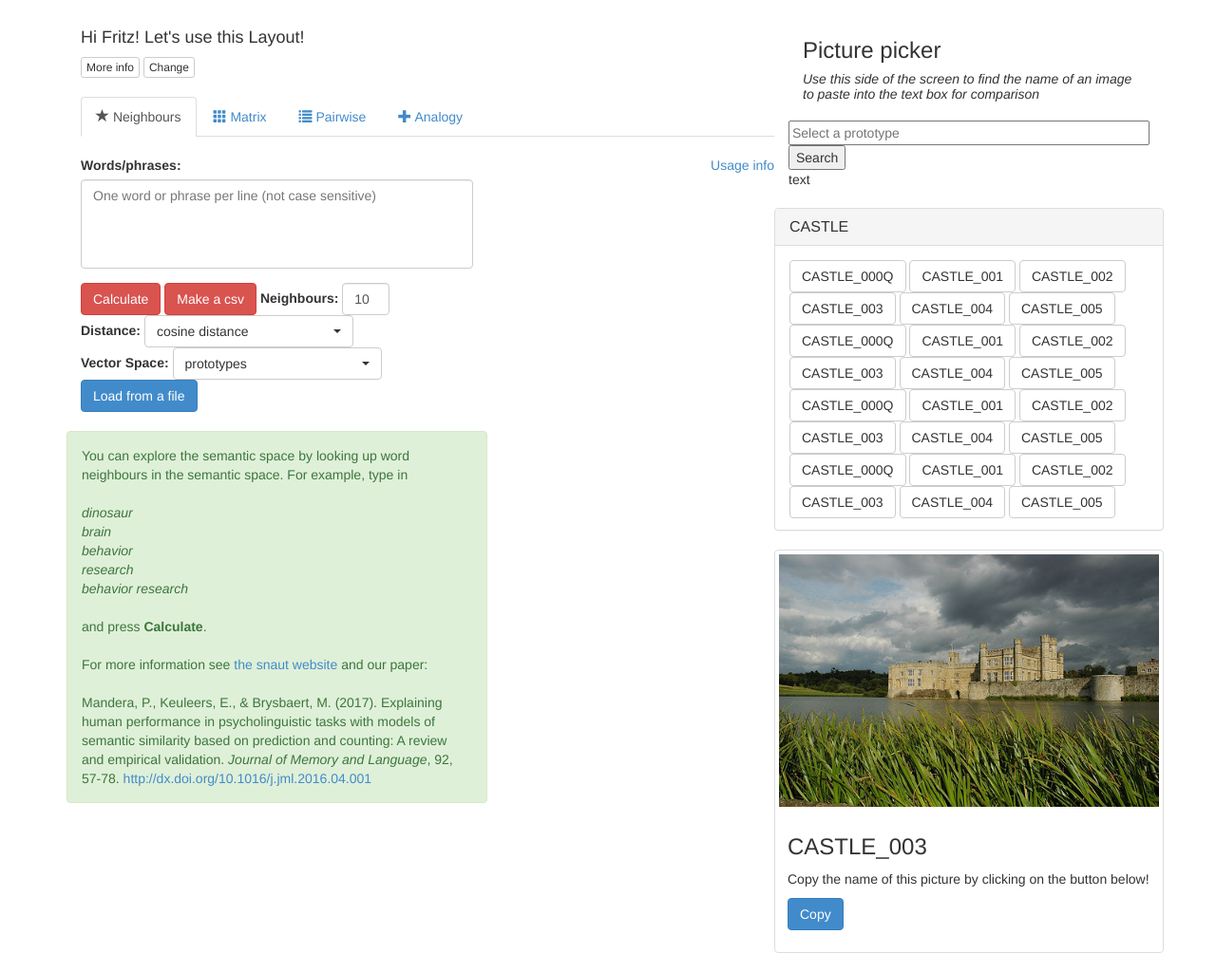
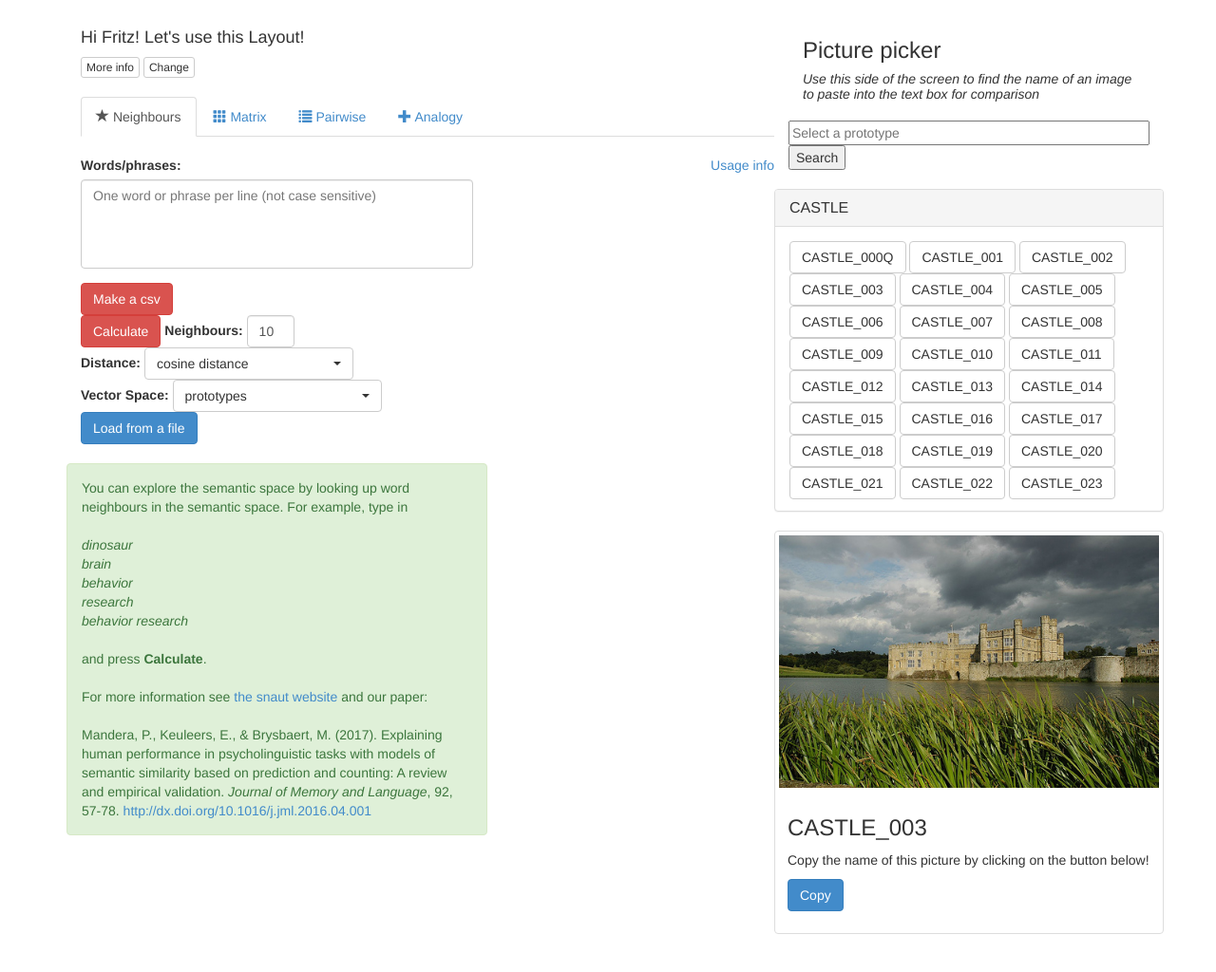
Before and after one commit to porcelluscavia/vectors-webtool, a Python web app: template snaut-english/templates/index.html in a window 1280 px wide. Shown: the part 52-1076 px from the top of the page at 95% size. After the commit the page ends 1036 px from the top, so only its background shows below. Run offline with Jinja, Linux system fonts and the light colour scheme; the template is opened without the code that fills it, so the values that code supplies are empty; some libraries are stand-ins or nearby versions.

Commit message:
dynamic button changes, work on csv maker

```diff
--- a/snaut-english/templates/index.html
+++ b/snaut-english/templates/index.html
@@ -80,13 +80,15 @@
 		    <label for="explore-single-input">Words/phrases:</label>
 		    <textarea id="explore-single-input" placeholder="One word or phrase per line (not case sensitive)" class="form-control no-resize" rows="4"></textarea>
 		  </div>
+						  <form action='/similar-csv/' method="POST" id="csv-form">
+		      <button class="btn btn-danger" type="submit" id="explore-csv-go" value="csv">Make a csv</button>
+		    </form>
+
 		  <div class="form-inline">
 		    <div class="form-group">
 		      <button class="btn btn-danger" type="button" id="explore-single-go" value="calculate">Calculate</button>
 		    </div>
-			  <div class="form-group">
-		      <button class="btn btn-danger" type="button" id="explore-csv-go" onclick = "", value="csv">Make a csv</button>
-		    </div>
+
 		    <div class="form-group">
 		      <label for="explore-number">Neighbours:</label>
 		      <input type="text" id="explore-number" value="10" class="form-control small-input">
@@ -323,54 +325,44 @@
 </div>
 
 
-<!--<div class='result'></div>-->
-<!--<button id="follow" onclick="ajax_follow()">Add</button>-->
-<p id="response" name="response">text</p>
-
-				  <!-- /input-group -->
-				  				      <!--<div class="bs-example">-->
-		<!--<h2>Type your favorite car name</h2>-->
-        <!--<input type="text" class="typeahead tt-query" autocomplete="off" spellcheck="false">-->
-    <!--</div>-->
-
 				  <div class="row top-buffer">
 					  <div class="panel-group" id="accordion" role="tablist" aria-multiselectable="true">
 <div class="hi">
   <div class="panel panel-default">
     <div class="panel-heading" role="tab" id="headingOne">
-      <h4 class="panel-title">
-        <a role="button" data-toggle="collapse" data-parent="#accordion" href="#collapseOne" aria-expanded="false" aria-controls="collapseOne">
+      <h4 class="panel-title" >
+        <a id = "box-title" role="button" data-toggle="collapse" data-parent="#accordion" href="#collapseOne" aria-expanded="false" aria-controls="collapseOne">
           CASTLE
         </a>
       </h4>
     </div>
 
     <div id="collapseOne" class="panel-collapse collapse in" role="tabpanel" aria-labelledby="headingOne">
-      <div class="panel-body scrollable-panel">
+      <div class="panel-body scrollable-panel" id="panel-body">
 		    <button type="button" class="btn btn-default">CASTLE_000Q</button>
 		  <button type="button" class="btn btn-default">CASTLE_001</button>
 		  <button type="button" class="btn btn-default">CASTLE_002</button>
 		  		    <button type="button" class="btn btn-default">CASTLE_003</button>
 		  <button type="button" class="btn btn-default">CASTLE_004</button>
 		  		    <button type="button" class="btn btn-default">CASTLE_005</button>
-		  		    <button type="button" class="btn btn-default">CASTLE_000Q</button>
-		  <button type="button" class="btn btn-default">CASTLE_001</button>
-		  <button type="button" class="btn btn-default">CASTLE_002</button>
-		  		    <button type="button" class="btn btn-default">CASTLE_003</button>
-		  <button type="button" class="btn btn-default">CASTLE_004</button>
-		  		    <button type="button" class="btn btn-default">CASTLE_005</button>
-		  <button type="button" class="btn btn-default">CASTLE_000Q</button>
-		  <button type="button" class="btn btn-default">CASTLE_001</button>
-		  <button type="button" class="btn btn-default">CASTLE_002</button>
-		  		    <button type="button" class="btn btn-default">CASTLE_003</button>
-		  <button type="button" class="btn btn-default">CASTLE_004</button>
-		  		    <button type="button" class="btn btn-default">CASTLE_005</button>
-		  <button type="button" class="btn btn-default">CASTLE_000Q</button>
-		  <button type="button" class="btn btn-default">CASTLE_001</button>
-		  <button type="button" class="btn btn-default">CASTLE_002</button>
-		  		    <button type="button" class="btn btn-default">CASTLE_003</button>
-		  <button type="button" class="btn btn-default">CASTLE_004</button>
-		  		    <button type="button" class="btn btn-default">CASTLE_005</button>
+		  		    <button type="button" class="btn btn-default">CASTLE_006</button>
+		  <button type="button" class="btn btn-default">CASTLE_007</button>
+		  <button type="button" class="btn btn-default">CASTLE_008</button>
+		  		    <button type="button" class="btn btn-default">CASTLE_009</button>
+		  <button type="button" class="btn btn-default">CASTLE_010</button>
+		  		    <button type="button" class="btn btn-default">CASTLE_011</button>
+		  <button type="button" class="btn btn-default">CASTLE_012</button>
+		  <button type="button" class="btn btn-default">CASTLE_013</button>
+		  <button type="button" class="btn btn-default">CASTLE_014</button>
+		  		    <button type="button" class="btn btn-default">CASTLE_015</button>
+		  <button type="button" class="btn btn-default">CASTLE_016</button>
+		  		    <button type="button" class="btn btn-default">CASTLE_017</button>
+		  <button type="button" class="btn btn-default">CASTLE_018</button>
+		  <button type="button" class="btn btn-default">CASTLE_019</button>
+		  <button type="button" class="btn btn-default">CASTLE_020</button>
+		  		    <button type="button" class="btn btn-default">CASTLE_021</button>
+		  <button type="button" class="btn btn-default">CASTLE_022</button>
+		  		    <button type="button" class="btn btn-default">CASTLE_023</button>
 
       </div>
     </div>
@@ -384,7 +376,7 @@
     <div class="thumbnail">
       <img src="static/images/CASTLE_003.JPEG" alt="...">
       <div class="caption">
-        <h3>CASTLE_003</h3>
+        <h3 id="picture-title">CASTLE_003</h3>
         <p>Copy the name of this picture by clicking on the button below!</p>
         <p><a href="#" class="btn btn-primary" role="button">Copy</a> </p>
       </div>
@@ -504,6 +496,28 @@
           <!--integrity="sha256-QWo7LDvxbWT2tbbQ97B53yJnYU3WhH/C8ycbRAkjPDc="-->
           <!--crossorigin="anonymous"></script>-->
 
+	    <script type="text/javascript">
+    $(document).on('submit','#csv-form',function(e)
+                   {
+      console.log('hello');
+      e.preventDefault();
+      $.ajax({
+        type:'POST',
+        url:'/similar-csv/',
+        data:{
+          words1: $("#explore-single-input").val();
+
+        },
+        success:function(data)
+        {
+          alert('saved');
+
+
+        }
+      })
+    });
+  </script>
+
   <script type="text/javascript">
     $(document).on('submit','#todo-form',function(e)
                    {
@@ -518,8 +532,44 @@
         success:function(data)
         {
           <!--alert('saved');-->
-          $('#response').html(data['word']);
-		<!--$("#response").replaceWith(data);-->
+          $('#box-title').text(data['word']);
+          $('#panel-body').html('<button id="button1" type="button" class="btn btn-default">' + data['word'] + '_001 </button>' +
+          '<button id="button1" type="button" class="btn btn-default">' + data['word'] + '_002 </button>' +
+          '<button type="button" class="btn btn-default">' + data['word'] + '_003 </button>' +
+          '<button type="button" class="btn btn-default">' + data['word'] + '_004 </button>' +
+          '<button type="button" class="btn btn-default">' + data['word'] + '_005 </button>' +
+          '<button type="button" class="btn btn-default">' + data['word'] + '_006 </button>' +
+          '<button type="button" class="btn btn-default">' + data['word'] + '_007 </button>' +
+          '<button type="button" class="btn btn-default">' + data['word'] + '_008 </button>' +
+          '<button type="button" class="btn btn-default">' + data['word'] + '_009 </button>' +
+          '<button type="button" class="btn btn-default">' + data['word'] + '_010 </button>' +
+          '<button type="button" class="btn btn-default">' + data['word'] + '_011 </button>' +
+          '<button type="button" class="btn btn-default">' + data['word'] + '_012 </button>' +
+          '<button type="button" class="btn btn-default">' + data['word'] + '_013 </button>' +
+          '<button type="button" class="btn btn-default">' + data['word'] + '_014 </button>' +
+          '<button type="button" class="btn btn-default">' + data['word'] + '_015 </button>' +
+          '<button type="button" class="btn btn-default">' + data['word'] + '_016 </button>' +
+          '<button type="button" class="btn btn-default">' + data['word'] + '_017 </button>' +
+          '<button type="button" class="btn btn-default">' + data['word'] + '_018 </button>' +
+          '<button type="button" class="btn btn-default">' + data['word'] + '_019 </button>' +
+          '<button type="button" class="btn btn-default">' + data['word'] + '_020 </button>' +
+          '<button type="button" class="btn btn-default">' + data['word'] + '_021 </button>' +
+          '<button type="button" class="btn btn-default">' + data['word'] + '_022 </button>' +
+          '<button type="button" class="btn btn-default">' + data['word'] + '_023 </button>' +
+          '<button type="button" class="btn btn-default">' + data['word'] + '_024 </button>' +
+          '<button type="button" class="btn btn-default">' + data['word'] + '_025 </button>' +
+          '<button type="button" class="btn btn-default">' + data['word'] + '_026 </button>' +
+          '<button type="button" class="btn btn-default">' + data['word'] + '_027 </button>' +
+          '<button type="button" class="btn btn-default">' + data['word'] + '_028 </button>' +
+          '<button type="button" class="btn btn-default">' + data['word'] + '_029 </button>' +
+          '<button type="button" class="btn btn-default">' + data['word'] + '_030 </button>' +
+          '<button type="button" class="btn btn-default">' + data['word'] + '_000Q </button>' +
+          '<button type="button" class="btn btn-default">' + data['word'] + '_025Q </button>' +
+          '<button type="button" class="btn btn-default">' + data['word'] + '_050Q </button>' +
+          '<button type="button" class="btn btn-default">' + data['word'] + '_075Q </button>' +
+          '<button type="button" class="btn btn-default">' + data['word'] + '_100Q </button>');
+          $('#picture-title').text(data['word']);
+
         }
       })
     });
```
Also changed, not shown: snaut-english/snaut.py (+37 -80 lines).
